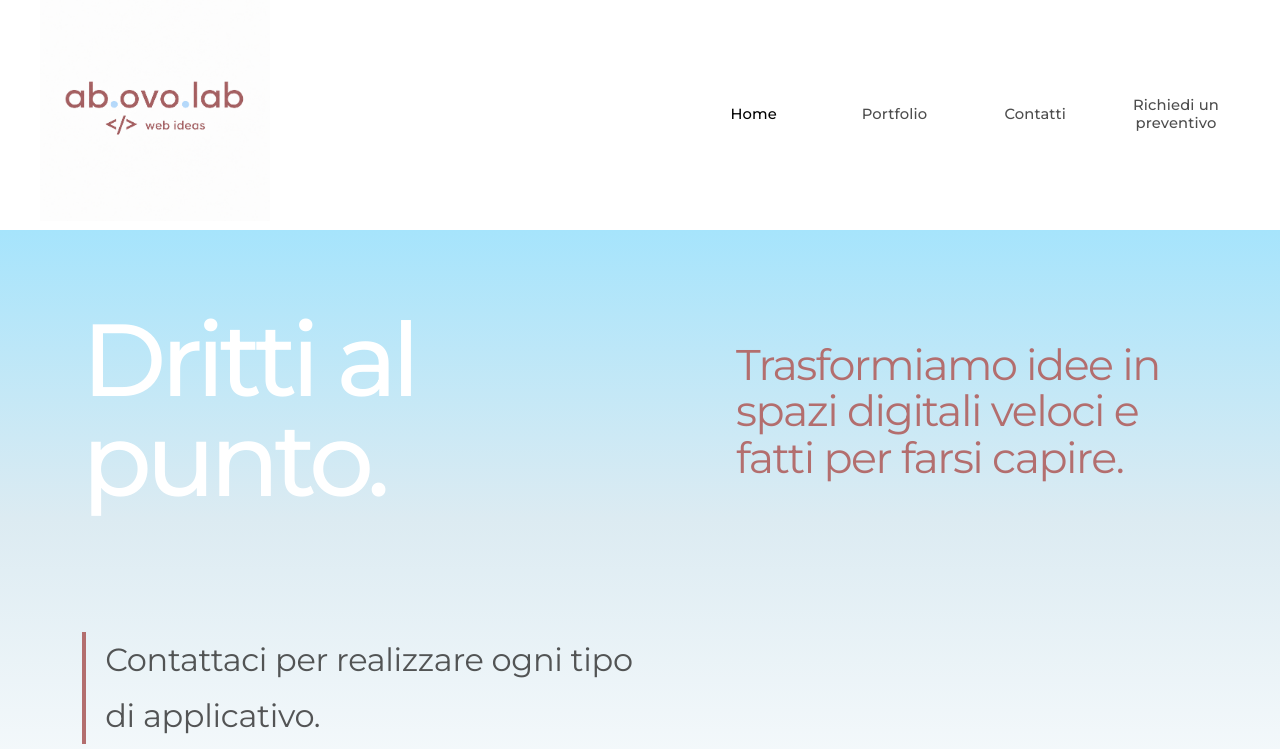
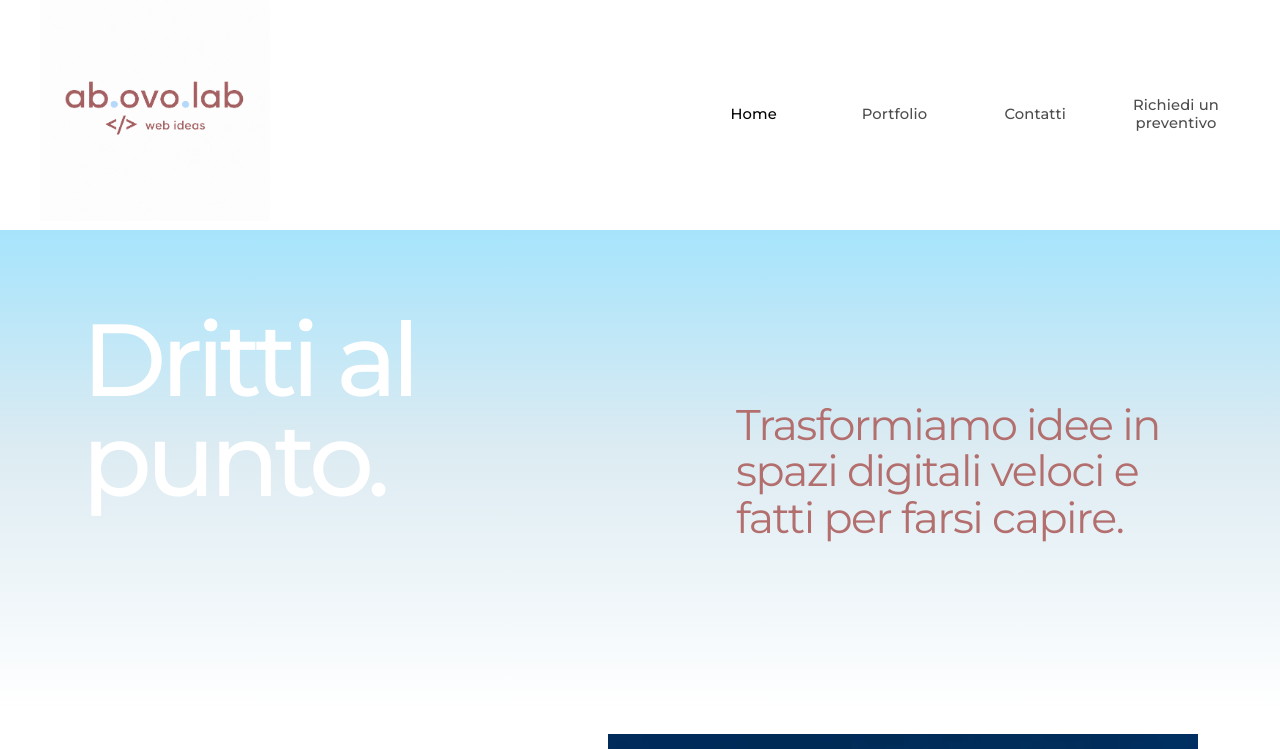
Before and after one commit to GiulioFardella/fgstudio1, a React (Create React App) app: page / in a window 1280 px wide. Shown: the top 749 px of the page. Built offline with nearby package versions, Linux system fonts and the light colour scheme.

Commit message:
adds layout fix

```diff
--- a/src/css/home.css
+++ b/src/css/home.css
@@ -20,7 +20,7 @@ body {
   align-items: start;
   gap: clamp(2rem, 7vw, 8rem);
   padding-top: 5rem;
-  padding-bottom: 8rem;
+  padding-bottom: 3rem;
 }
 
 #hero-section h1 {
@@ -36,7 +36,7 @@ body {
 
 #hero-section h2 {
   max-width: 21ch;
-  margin: 2rem 0 0;
+  margin: calc(clamp(4.2rem, 8vw, 8.5rem) * 0.9) 0 0;
   color: var(--prugna);
   font-size: clamp(1.75rem, 3.35vw, 3.4rem);
   font-weight: 400;
@@ -88,7 +88,7 @@ body {
   padding-left: 1.2rem;
   border-left: 4px solid var(--prugna);
   color: rgba(38, 38, 38, 0.78);
-  font-size: clamp(2rem, .4vw, 1.18rem);
+  font-size: clamp(2rem, 0.4vw, 1.18rem);
   font-weight: 400;
   line-height: 1.75;
   letter-spacing: -0.01em;
--- a/src/pages/Home.jsx
+++ b/src/pages/Home.jsx
@@ -13,8 +13,9 @@ function Home() {
           <h2>
             Trasformiamo idee in spazi digitali veloci e fatti per farsi capire.
           </h2>
-          <p> Contattaci per realizzare ogni tipo di applicativo. </p>
+
         </Container>
+
       </section>
 
       <MiddleHome />
```
